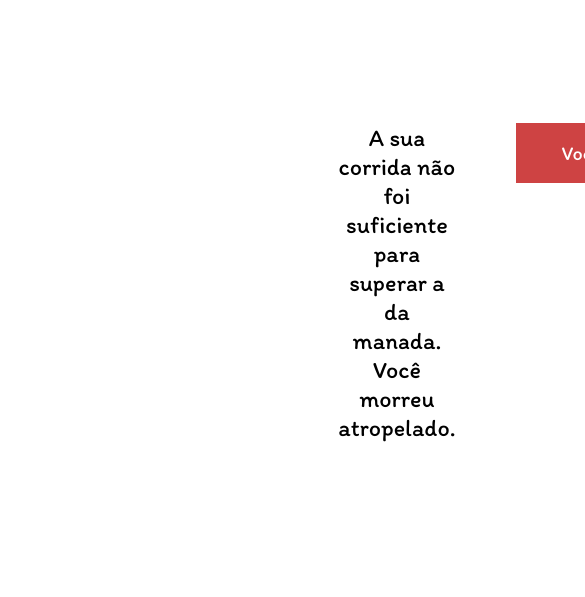
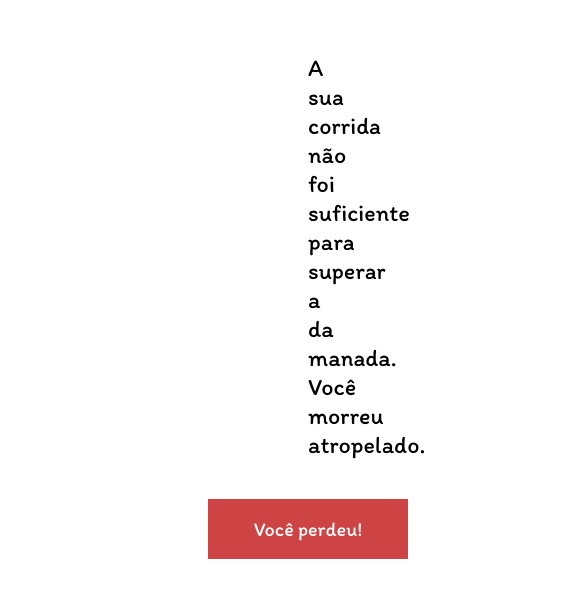
Before and after one commit to MatheusGobetti/survival_minigame, a Nuxt app: page /play/1/outcome/1 in a window 390 px wide. Shown: the part 135-732 px from the top of the page, 585 px wide, since content can reach past the window. Built offline with nearby package versions, Linux system fonts and the light colour scheme.

Commit message:
Adding mobile responsiveness

```diff
--- a/components/FirstCardDisplay.vue
+++ b/components/FirstCardDisplay.vue
@@ -124,4 +124,14 @@ export default {
     height: 40vh;
   }
 }
+
+@media only screen and (min-width: 360px) {
+  .snippet {
+    margin: auto;
+    display: block;
+    justify-items: center;
+    padding: 0 20% 0;
+    text-align: center;
+  }
+}
 </style>
--- a/components/SecondCardDisplay.vue
+++ b/components/SecondCardDisplay.vue
@@ -124,4 +124,14 @@ export default {
     height: 40vh;
   }
 }
+
+@media only screen and (min-width: 360px) {
+  .snippet {
+    margin: auto;
+    display: block;
+    justify-items: center;
+    padding: 0 20% 0;
+    text-align: center;
+  }
+}
 </style>
--- a/components/ThirdCardDisplay.vue
+++ b/components/ThirdCardDisplay.vue
@@ -119,9 +119,19 @@ export default {
     background-position: 0 0;
   }
 }
-  @media (max-width: 500px) {
-    .FirstCardDisplay {
-      height: 40vh;
-    }
+@media (max-width: 500px) {
+  .FirstCardDisplay {
+    height: 40vh;
   }
+}
+
+@media only screen and (min-width: 360px) {
+  .snippet {
+    margin: auto;
+    display: block;
+    justify-items: center;
+    padding: 0 20% 0;
+    text-align: center;
+  }
+}
 </style>
--- a/pages/play/_id/outcome/_idOutcome/index.vue
+++ b/pages/play/_id/outcome/_idOutcome/index.vue
@@ -4,8 +4,8 @@
     <div v-if="$route.path.includes('/play/1/outcome/2')" class="answer">
       <span>{{ outcomeA.answer }}</span>
       <!-- Botões verdes para avançar ou voltar -->
-      <span><NuxtLink :to="`/play/1`"><button class="btnC">Voltar</button></Nuxtlink></span>
-      <span><NuxtLink :to="`/play/2`"><button class="btnC">Avançar!</button></Nuxtlink></span>
+      <NuxtLink :to="`/play/1`"><button class="btnC">Voltar</button></Nuxtlink>
+      <NuxtLink :to="`/play/2`"><button class="btnC">Avançar!</button></Nuxtlink>
 
     </div>
 
@@ -13,12 +13,14 @@
     <div v-if="$route.path.includes('/play/2/outcome/3')" class="answer">
       <span>{{ outcomeB.answer }}</span>
       <!-- Botões verdes para avançar ou voltar -->
-      <span><NuxtLink :to="`/play/2`"><button class="btnC">Voltar</button></Nuxtlink></span>
-      <span><NuxtLink :to="`/play/3`"><button class="btnC">Avançar!</button></Nuxtlink></span>
+      <NuxtLink :to="`/play/2`"><button class="btnC">Voltar</button></Nuxtlink>
+      <NuxtLink :to="`/play/3`"><button class="btnC">Avançar!</button></Nuxtlink>
     </div>
 
     <!-- Exibe a resposta da Parte 3 -->
     <div v-if="$route.path.includes('/play/3/outcome/1')" class="answer">
+      <span class="win">{{ outcomeC.answer }}</span>
+
       <!-- Foto do troféu no final -->
       <img
           :src="require(`@/assets/images/trofeu.png`)"
@@ -26,7 +28,6 @@
           class="image"
         />
 
-      <span class="win">{{ outcomeC.answer }}</span>
       <NuxtLink :to="`/`"><button class="btnC">Sair</button></Nuxtlink>
     </div>
 
@@ -36,15 +37,15 @@
     <div v-else>
       <div v-if="$route.path.includes('/play/1/outcome/1') || $route.path.includes('/play/1/outcome/3')" class="answer">
         <span>{{ outcomeA.answer }}</span>
-        <span><NuxtLink :to="`/`"><button class="btnW">Você perdeu!</button></Nuxtlink></span>
+        <NuxtLink :to="`/`"><button class="btnW">Você perdeu!</button></Nuxtlink>
       </div>
       <div v-if="$route.path.includes('/play/2/outcome/1') || $route.path.includes('/play/2/outcome/2')" class="answer">
         <span>{{ outcomeB.answer }}</span>
-        <span><NuxtLink :to="`/`"><button class="btnW">Você perdeu!</button></Nuxtlink></span>
+        <NuxtLink :to="`/`"><button class="btnW">Você perdeu!</button></Nuxtlink>
       </div>
       <div v-if="$route.path.includes('/play/3/outcome/2') || $route.path.includes('/play/3/outcome/3')" class="answer">
         <span>{{ outcomeC.answer }}</span>
-        <span><NuxtLink :to="`/`"><button class="btnW">Você perdeu!</button></Nuxtlink></span>
+        <NuxtLink :to="`/`"><button class="btnW">Você perdeu!</button></Nuxtlink>
       </div>
     </div>
 
@@ -76,9 +77,8 @@
 <style scoped>
 
   span {
-    margin: 200px 0px 0px 0px;
-    height: 300px;
-    padding: 30px;
+    padding: 180px 0px 40px 0px;
+    width: 75%;
   }
 
   .answer {
@@ -95,11 +95,14 @@
 
   .win {
     margin: 0;
-    padding-right: 30px;
+    width: 100%;
   }
 
   .image {
     width: 170px;
+    display: block;
+    margin: auto;
+    padding-bottom: 40px;
   }
 
 .btnW {
@@ -226,4 +229,20 @@
   }
 }
 
+@media only screen and (min-width: 360px) {
+  span {
+    margin: auto;
+    display: block;
+    justify-items: center;
+    text-align: center;
+  }
+
+  .answer {
+    margin: auto;
+    display: block;
+    justify-items: center;
+    text-align: center;
+  }
+}
+
 </style>
```
